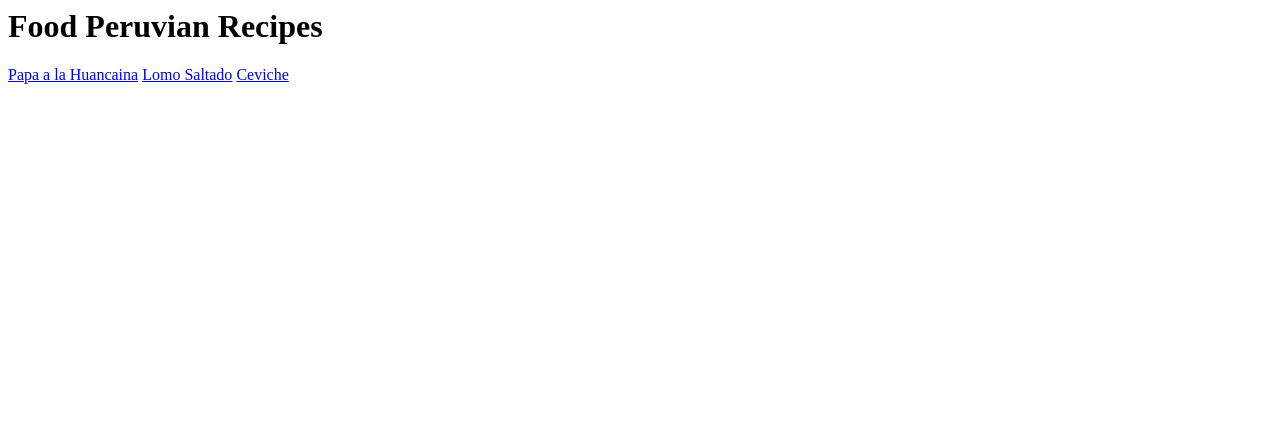
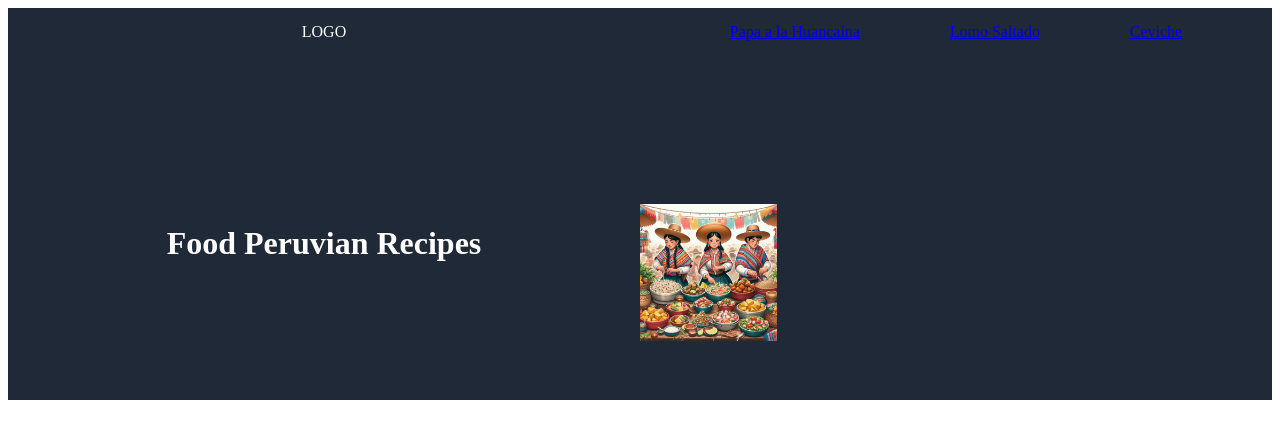
Before and after one commit to afreddy311/peruvian-food-recipes, a plain HTML site: page index.html in a window 1280 px wide. Drawn offline with Linux system fonts and the light colour scheme.

Commit message:
make box1 first part

```diff
--- a/index.html
+++ b/index.html
@@ -1,4 +1,22 @@
-<h1>Food Peruvian Recipes</h1>
-<a href="recipes/PapaAlaHuancaina.html">Papa a la Huancaina</a>
-<a href="recipes/LomoSaltado.html">Lomo Saltado</a>
-<a href="recipes/Ceviche.html">Ceviche</a>
+<head>
+    <link rel="stylesheet" href="recipes.css">
+</head>
+<body>
+<div class="box1">
+    <div class="box1headerlogo">LOGO</div>
+    <div class="box1headerlinks">
+        <a href="recipes/PapaAlaHuancaina.html">Papa a la Huancaina</a>
+        <a href="recipes/LomoSaltado.html">Lomo Saltado</a>
+        <a href="recipes/Ceviche.html">Ceviche</a>
+    </div>
+</div>
+<div class="box1">
+    <div class="box1subtex">
+        <h1>Food Peruvian Recipes</h1>
+    </div>
+    <div class="box1img">
+    <img src="recipes/images/peruvianfood.jpg" alt="Food Peruvian">
+    </div>
+</div>
+
+</body>
--- /dev/null
+++ b/recipes.css
@@ -0,0 +1,34 @@
+.box1 {
+    display: flex;
+    height: 25%;
+    background-color:#1f2937;
+    color: white;
+}
+
+img {
+    display: flex;
+    height: 70%;
+}
+
+.box1headerlogo {
+    display: flex;
+    width: 50%;
+    justify-content:center;
+    padding-top: 15px;
+}
+.box1headerlinks {
+    display: flex;
+    width: 50%;
+    justify-content: space-evenly;
+    align-items: flex-start;
+    padding-top: 15px;
+}
+.box1subtex {
+    display: flex;
+    width: 50%;
+    justify-content:center;
+}
+.box1img {
+    display: flex;
+    width: 50%;
+}
```
Also changed, not shown: recipes/images/peruvianfood.jpg (added).
